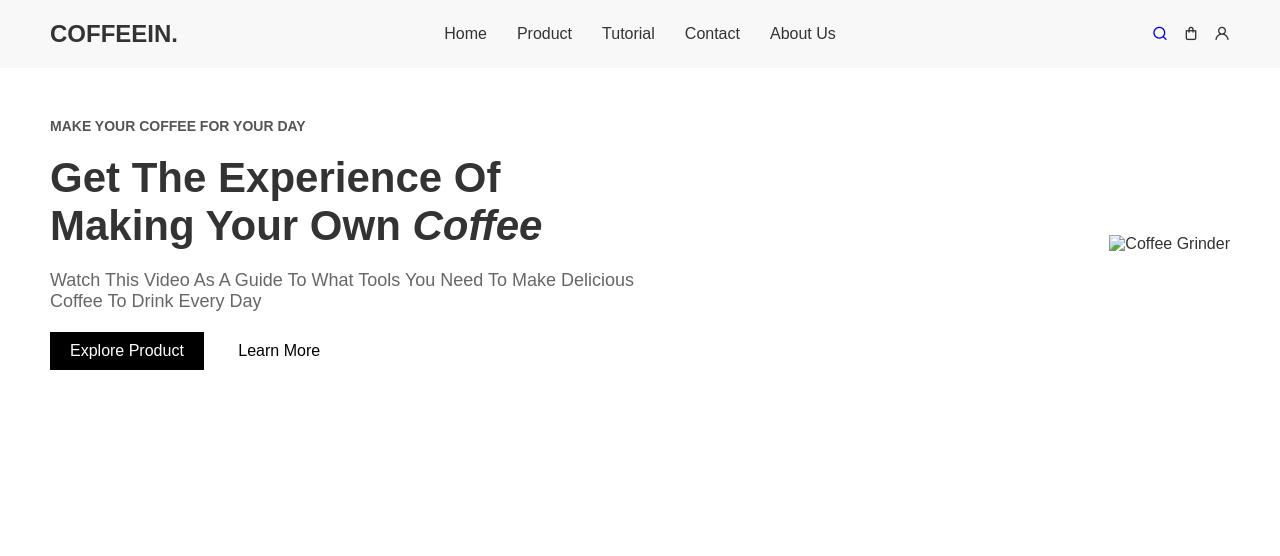
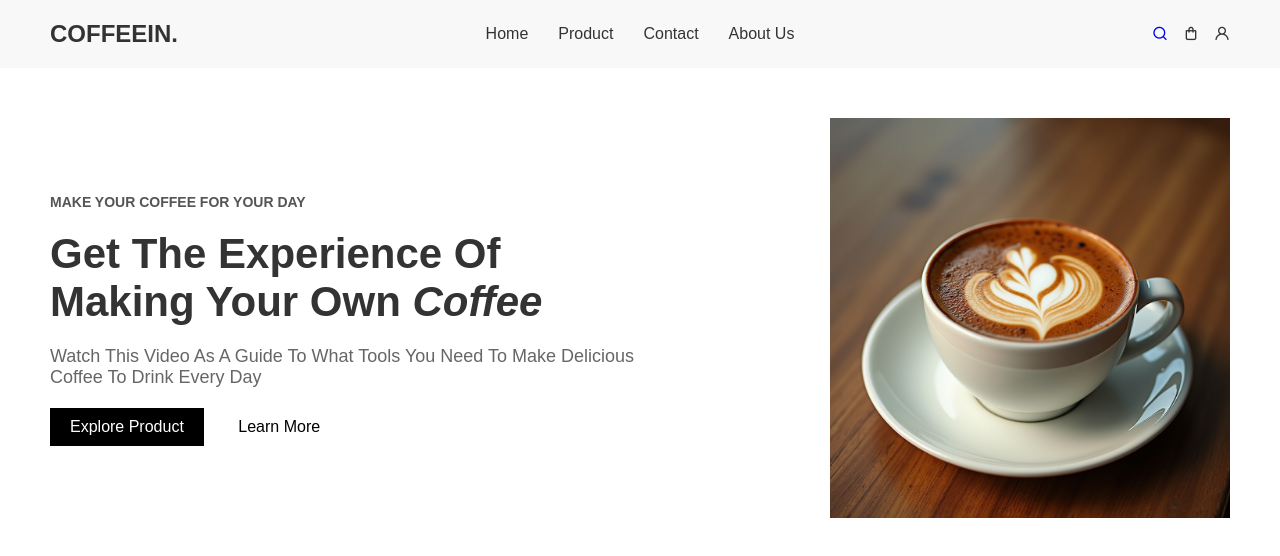
Before and after one commit to shademahata/Login-Pages, a plain HTML site: page index.html in a window 1280 px wide. Drawn offline with nearby package versions, Linux system fonts and the light colour scheme.

Commit message:
feat: image update

```diff
--- a/index.html
+++ b/index.html
@@ -16,7 +16,6 @@
             <ul class="nav-links">
                 <li><a href="#">Home</a></li>
                 <li><a href="#">Product</a></li>
-                <li><a href="#">Tutorial</a></li>
                 <li><a href="#">Contact</a></li>
                 <li><a href="#">About Us</a></li>
             </ul>
@@ -39,7 +38,7 @@
             </div>
         </div>
         <div class="image">
-            <img src="coffee-grinder.png" alt="Coffee Grinder">
+            <img src="./Images/coffee.png" alt="Coffee Grinder">
         </div>
     </section>
 </body>
```
Also changed, not shown: Images/coffee.png (added).
